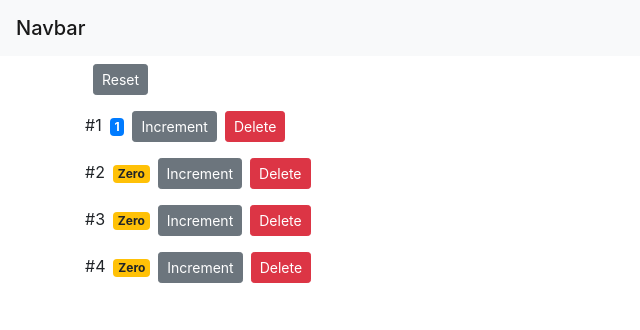
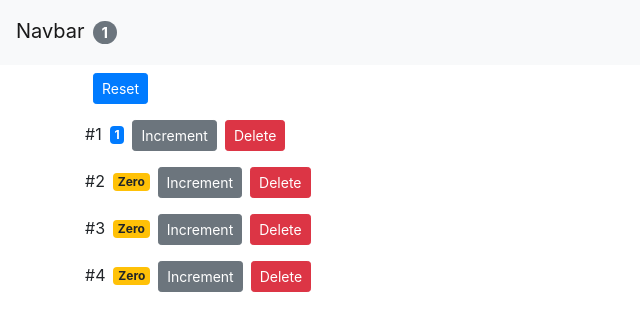
Before and after one commit to rsmilek/JavaScriptSamples, a React (Create React App) app in the folder r-counter-app/: page / in a window 1280 px wide. Shown: the top 330 px of the page, without its empty margins (0-640 px from the left). Built offline with nearby package versions, Linux system fonts and the light colour scheme.

Commit message:
r-counter: + Multiple components in synchronized state

```diff
--- a/r-counter-app/src/App.js
+++ b/r-counter-app/src/App.js
@@ -5,13 +5,50 @@
 import "./App.css";
 
 export default class App extends Component {
-  state = {};
+  state = {
+    counters: [
+      { id: 1, value: 1 },
+      { id: 2, value: 0 },
+      { id: 3, value: 0 },
+      { id: 4, value: 0 }
+    ]
+  };
+
+  handleReset = () => {
+    console.log("Event handler Reset called!");
+    const counters = [...this.state.counters]; // Clone array
+    counters.forEach(c => (c.value = 0)); // Reset counter value
+    this.setState({ counters }); // Update state & virtual DOM
+  };
+
+  handleIncrement = counter => {
+    console.log("Event handler Increment called!", counter);
+    const index = this.state.counters.indexOf(counter); // Search for index of given counter object
+    const counters = [...this.state.counters]; // Clone array
+    counters[index].value++; // Increment counter value
+    this.setState({ counters }); // Update state & virtual DOM
+  };
+
+  handleDelete = counterId => {
+    console.log("Event handler Delete called!", counterId);
+    // To delete counter given by 'counterId' we need to modify 'state.counters' by new array without specified counter element
+    const counters = this.state.counters.filter(c => c.id !== counterId);
+    this.setState({ counters: counters });
+  };
+
   render() {
     return (
       <React.Fragment>
-        <NavBar />
+        <NavBar
+          totalCounters={this.state.counters.filter(c => c.value > 0).length} //Total number of counters in sense none zero value
+        />
         <main className="container">
-          <Counters />
+          <Counters
+            counters={this.state.counters} // Pass content to child react component
+            onReset={this.handleReset} // Pass reference to raise event handler to child react component
+            onIncrement={this.handleIncrement} // Pass reference to raise event handler to child react component
+            onDelete={this.handleDelete} // Pass reference to event raise handler to child react component
+          />
         </main>
       </React.Fragment>
     );
--- a/r-counter-app/src/componets/counters.jsx
+++ b/r-counter-app/src/componets/counters.jsx
@@ -2,52 +2,21 @@
 import Counter from "./counter";
 
 export default class Counters extends Component {
-  state = {
-    counters: [
-      { id: 1, value: 1 },
-      { id: 2, value: 0 },
-      { id: 3, value: 0 },
-      { id: 4, value: 0 }
-    ]
-  };
-
-  handleReset = () => {
-    console.log("Event handler Reset called!");
-    const counters = [...this.state.counters]; // Clone array
-    counters.forEach(c => (c.value = 0)); // Reset counter value
-    this.setState({ counters }); // Update state & virtual DOM
-  };
-
-  handleIncrement = counter => {
-    console.log("Event handler Increment called!", counter);
-    const index = this.state.counters.indexOf(counter); // Search for index of given counter object
-    const counters = [...this.state.counters]; // Clone array
-    counters[index].value++; // Increment counter value
-    this.setState({ counters }); // Update state & virtual DOM
-  };
-
-  handleDelete = counterId => {
-    console.log("Event handler Delete called!", counterId);
-    // To delete counter given by 'counterId' we need to modify 'state.counters' by new array without specified counter element
-    const counters = this.state.counters.filter(c => c.id !== counterId);
-    this.setState({ counters: counters });
-  };
-
   render() {
     return (
       <div>
         <button
-          onClick={this.handleReset}
-          className="btn btn-secondary btn-sm m-2"
+          onClick={this.props.onReset} // Populate event on parent component
+          className="btn btn-primary btn-sm m-2"
         >
           Reset
         </button>
-        {this.state.counters.map(counter => (
+        {this.props.counters.map(counter => (
           <Counter
             key={counter.id}
             counter={counter} // Pass content to child react component by property 'counter' to be ready for future expansion
-            onIncrement={this.handleIncrement}
-            onDelete={this.handleDelete} // Pass reference to event handler to child react component
+            onIncrement={this.props.onIncrement} // Populate event on parent component
+            onDelete={this.props.onDelete} // Populate event on parent component
           >
             {/** Pass content to react component as 'children' attribute */}#
             {counter.id}
--- a/r-counter-app/src/componets/navbar.jsx
+++ b/r-counter-app/src/componets/navbar.jsx
@@ -4,10 +4,12 @@
   render() {
     return (
       <nav className="navbar navbar-light bg-light">
-        {/* <a className="navbar-brand" href="#">
+        <a className="navbar-brand" href="./">
           Navbar
-        </a> */}
-        <span className="navbar-brand mb-0 h1">Navbar</span>
+          <span className="badge badge-pill badge-secondary m-2">
+            {this.props.totalCounters}
+          </span>
+        </a>
       </nav>
     );
   }
```
